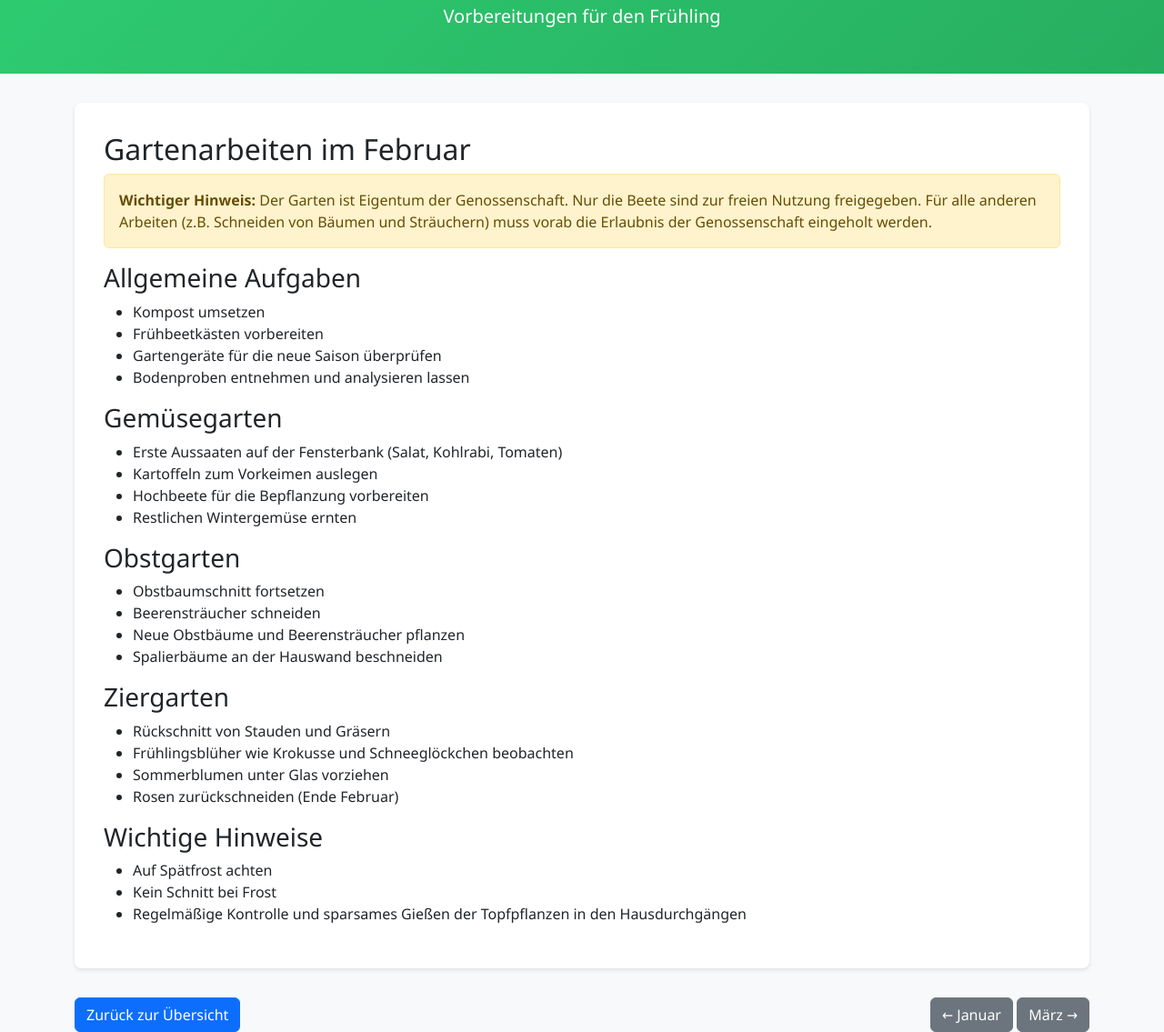
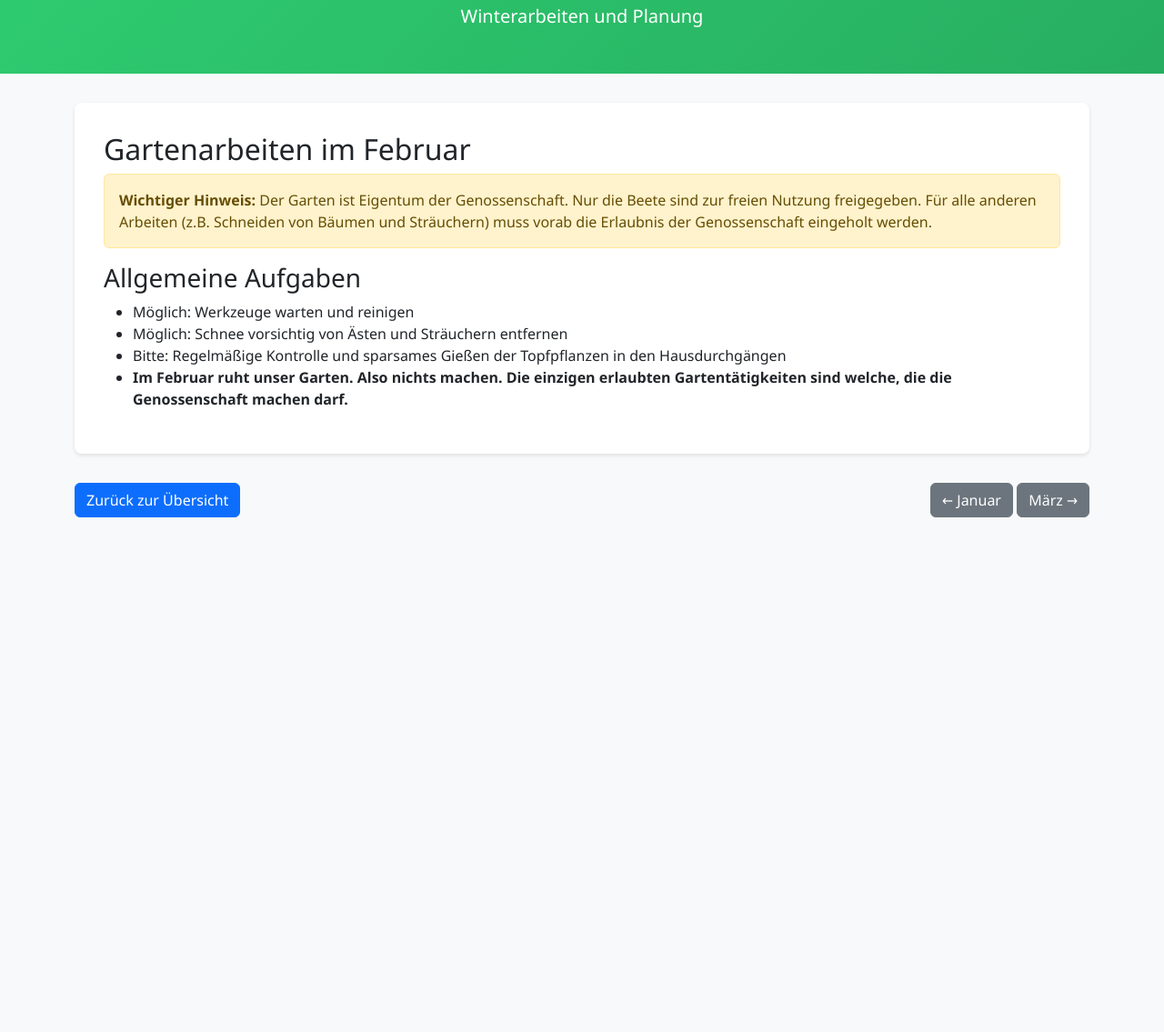
Before and after one commit to stho32/Allgemeiner_Gartenkalender, a plain HTML site: page monate/februar.html in a window 1280 px wide. Shown: the part 85-1220 px from the top of the page at 91% size. After the commit the page ends 800 px from the top, so only its background shows below. Drawn offline with nearby package versions, Linux system fonts and the light colour scheme.

Commit message:
Februar ist aktualisiert

```diff
--- a/monate/februar.html
+++ b/monate/februar.html
@@ -10,7 +10,7 @@
 <body>
     <div class="header text-center">
         <h1>Februar</h1>
-        <p class="lead">Vorbereitungen für den Frühling</p>
+        <p class="lead">Winterarbeiten und Planung</p>
     </div>
 
     <div class="container">
@@ -26,41 +26,10 @@
 
                     <h3>Allgemeine Aufgaben</h3>
                     <ul>
-                        <li>Kompost umsetzen</li>
-                        <li>Frühbeetkästen vorbereiten</li>
-                        <li>Gartengeräte für die neue Saison überprüfen</li>
-                        <li>Bodenproben entnehmen und analysieren lassen</li>
-                    </ul>
-
-                    <h3>Gemüsegarten</h3>
-                    <ul>
-                        <li>Erste Aussaaten auf der Fensterbank (Salat, Kohlrabi, Tomaten)</li>
-                        <li>Kartoffeln zum Vorkeimen auslegen</li>
-                        <li>Hochbeete für die Bepflanzung vorbereiten</li>
-                        <li>Restlichen Wintergemüse ernten</li>
-                    </ul>
-
-                    <h3>Obstgarten</h3>
-                    <ul>
-                        <li>Obstbaumschnitt fortsetzen</li>
-                        <li>Beerensträucher schneiden</li>
-                        <li>Neue Obstbäume und Beerensträucher pflanzen</li>
-                        <li>Spalierbäume an der Hauswand beschneiden</li>
-                    </ul>
-
-                    <h3>Ziergarten</h3>
-                    <ul>
-                        <li>Rückschnitt von Stauden und Gräsern</li>
-                        <li>Frühlingsblüher wie Krokusse und Schneeglöckchen beobachten</li>
-                        <li>Sommerblumen unter Glas vorziehen</li>
-                        <li>Rosen zurückschneiden (Ende Februar)</li>
-                    </ul>
-
-                    <h3>Wichtige Hinweise</h3>
-                    <ul>
-                        <li>Auf Spätfrost achten</li>
-                        <li>Kein Schnitt bei Frost</li>
-                        <li>Regelmäßige Kontrolle und sparsames Gießen der Topfpflanzen in den Hausdurchgängen</li>
+                        <li>Möglich: Werkzeuge warten und reinigen</li>
+                        <li>Möglich: Schnee vorsichtig von Ästen und Sträuchern entfernen</li>
+                        <li>Bitte: Regelmäßige Kontrolle und sparsames Gießen der Topfpflanzen in den Hausdurchgängen</li>
+                        <li><strong>Im Februar ruht unser Garten. Also nichts machen. Die einzigen erlaubten Gartentätigkeiten sind welche, die die Genossenschaft machen darf.</strong></li>
                     </ul>
                 </div>
             </div>
```
